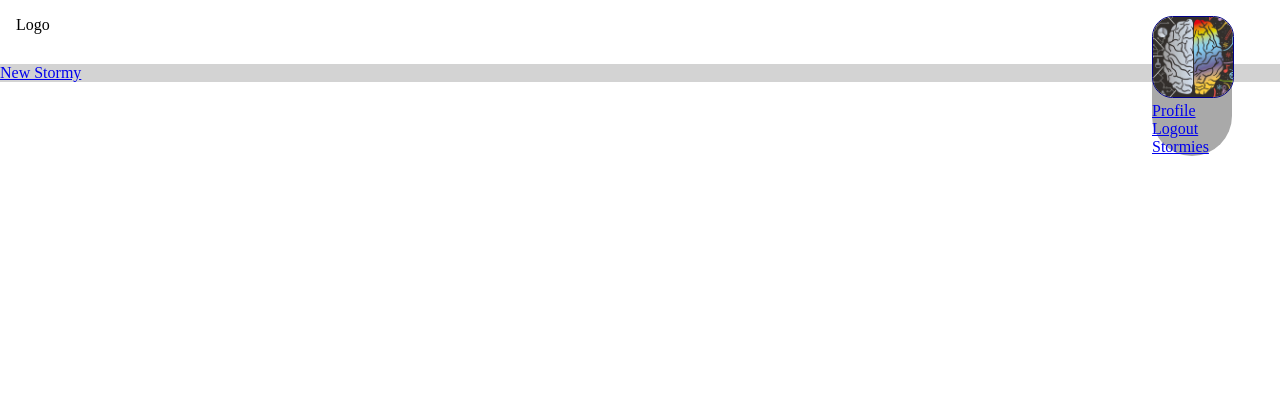
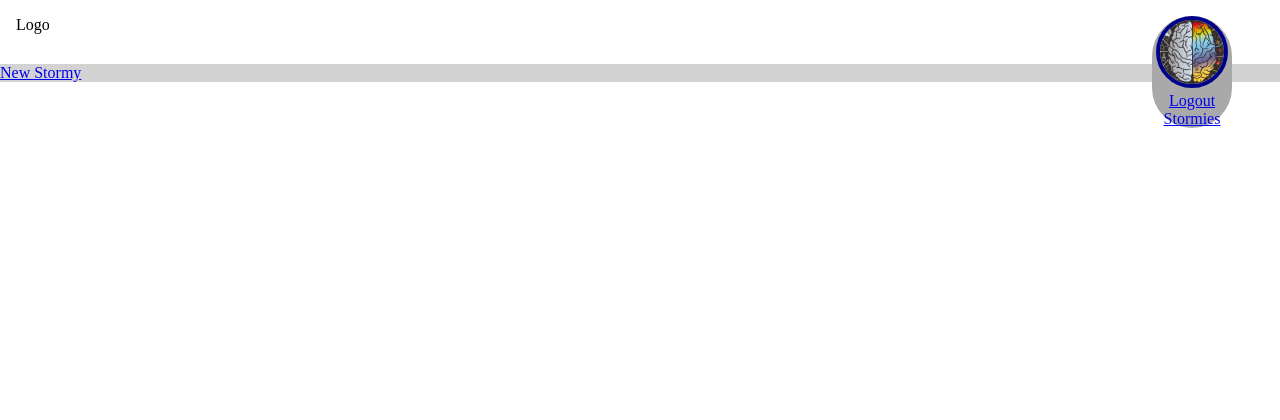
Before and after one commit to roy4ik/StormyBrain, a Django app: page /stormies in a window 1280 px wide. Shown: the top 420 px of the page. Run offline with Django 3.2, Linux system fonts and the light colour scheme; the visitor is signed in with stand-in values (Sample User, id 1); data that the repository does not hold is empty.

Commit message:
fixed user img style and centering

```diff
--- a/static/css/style.css
+++ b/static/css/style.css
@@ -24,6 +24,7 @@ nav>.nav-tools {
     width: 5em;
     background-color: var(--secondary-bg-color);
     border-radius: 40px;
+    text-align: center
 }
 
 .nav-logo {
@@ -32,11 +33,11 @@ nav>.nav-tools {
     left: 1em;
 }
 
-.nav-tools>.usr-img {
-    width: 5em;
-    height: 5em;
-    border-radius: 25%;
-    border: 0.1em solid var(--prime-color)
+.usr-img {
+    width: 4em;
+    height: 4em;
+    border-radius: 50%;
+    border: 0.3em solid var(--prime-color)
 }
 
 .login-container {
--- a/stormy/templates/partials/nav.html
+++ b/stormy/templates/partials/nav.html
@@ -3,9 +3,8 @@
     <div class='nav-logo'>Logo</div>
     <div class='nav-tools'>
         {% if user.is_authenticated %}
-        <img class='usr-img' src={{user.profile.img.url}}>
-        <a href="{% url 'accounts:profiledetail' pk=user.id  %}">
-            <div class="usr-btn-detail">Profile</div>
+        <a class="usr-btn-detail" href="{% url 'accounts:profiledetail' pk=user.id  %}">
+            <img class='usr-img' src={{user.profile.img.url}}>
         </a>
         <a href="{% url 'accounts:logout' %}">
             <div class="usr-btn-logout">Logout</div>
```
